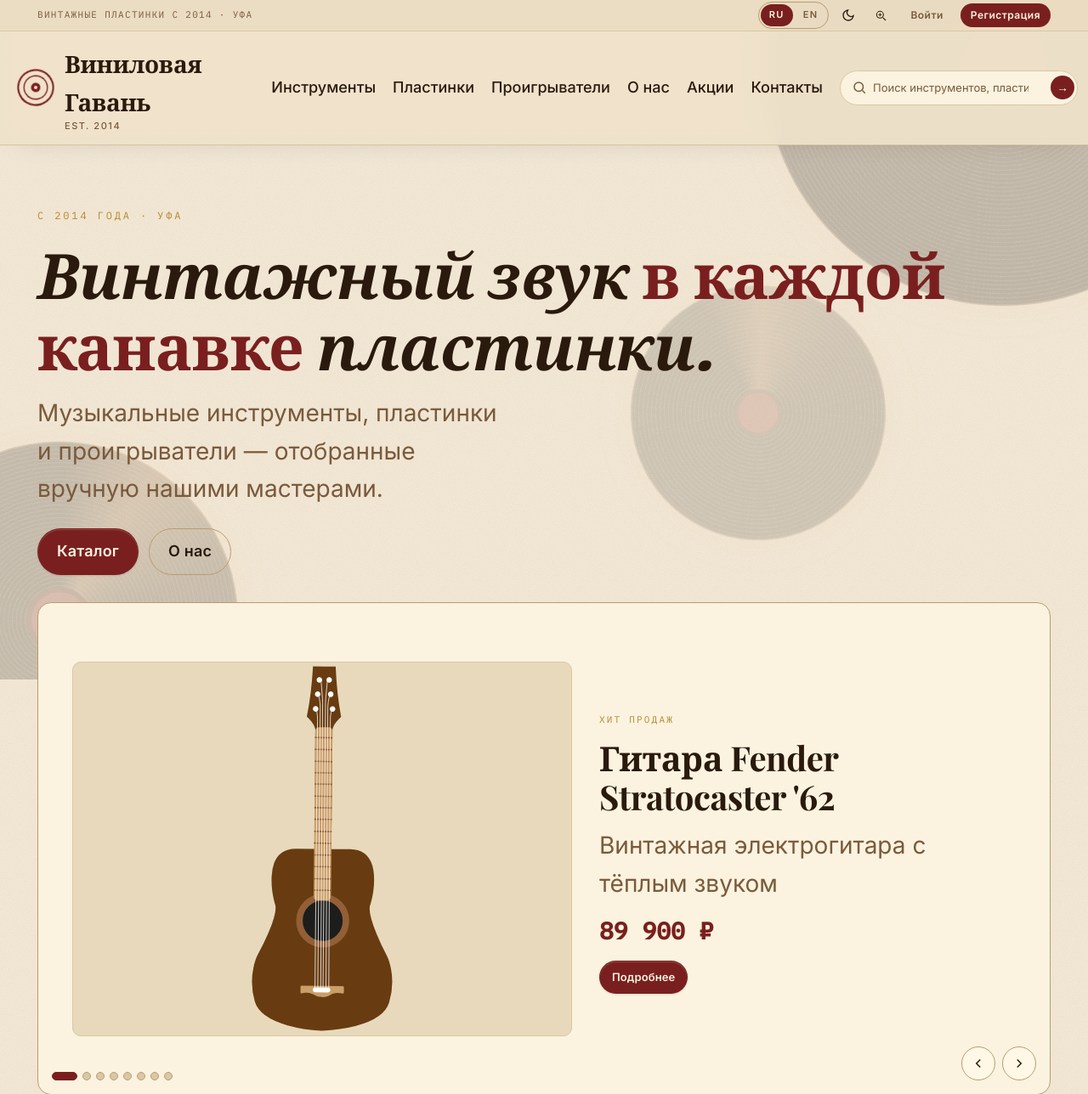
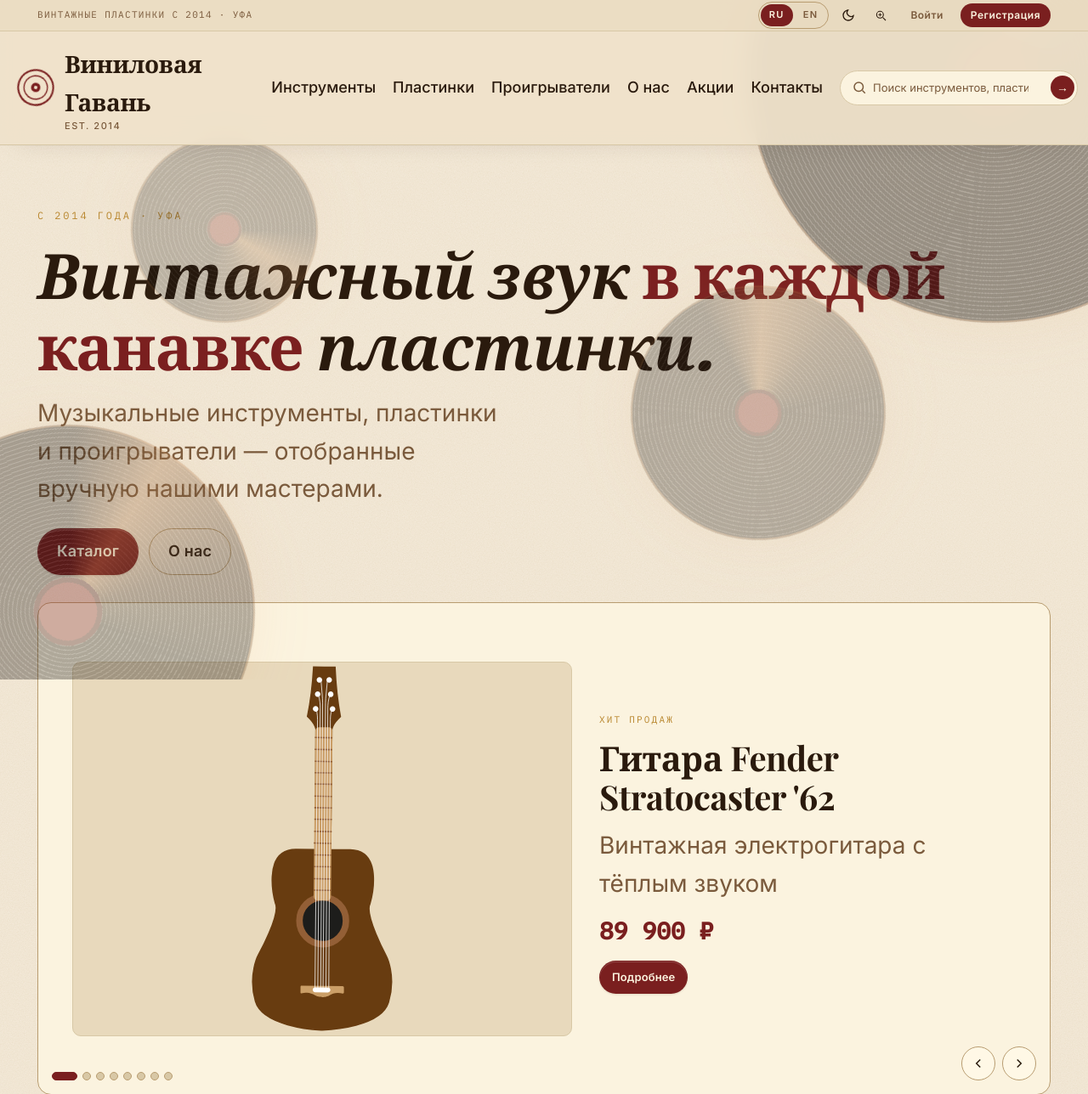
Before and after one commit to Damkaazh/vinyl_shop, a Flask app: page / in a window 1280 px wide. Shown: the top 1288 px of the page at 85% size. Run offline with Flask 3, Linux system fonts and the light colour scheme; some web fonts are replaced.

Commit message:
feat: improve vinyl bg discs visibility, add 4th disc

```diff
--- a/app/static/css/style.css
+++ b/app/static/css/style.css
@@ -851,50 +851,47 @@ table.data tbody tr:hover { background: var(--color-surface-2); }
 
 /* === Декоративные вращающиеся пластинки на фоне === */
 .vinyl-bg {
-  position: fixed; inset: 0; z-index: -1; pointer-events: none; overflow: hidden;
+  position: fixed; inset: 0; z-index: 0; pointer-events: none; overflow: hidden;
 }
 .vinyl-bg__disc {
-  position: absolute; border-radius: 50%; opacity: 0.22;
-  /* Многослойная пластинка: лейбл · блик-сектор · бороздки · база */
+  position: absolute; border-radius: 50%; opacity: 0.38;
   background:
-    /* центральный лейбл */
     radial-gradient(circle at 50% 50%,
       var(--color-primary) 0 11%,
       var(--color-primary-active) 11% 13%,
       transparent 13% 14.5%),
-    /* дырка в центре */
     radial-gradient(circle at 50% 50%, var(--color-bg) 0 1.5%, transparent 1.6%),
-    /* блик-сектор (свет на виниле) */
     conic-gradient(from 200deg at 50% 50%,
       transparent 0deg,
-      rgba(231, 159, 95, 0.45) 30deg,
-      rgba(231, 159, 95, 0.10) 70deg,
+      rgba(231, 159, 95, 0.65) 30deg,
+      rgba(231, 159, 95, 0.20) 70deg,
       transparent 110deg,
       transparent 360deg),
-    /* бороздки */
     repeating-radial-gradient(circle at 50% 50%,
-      rgba(255, 255, 255, 0.18) 0 1px,
+      rgba(255, 255, 255, 0.28) 0 1px,
       transparent 1px 5px),
-    /* база — пластик */
     radial-gradient(circle at 50% 50%, #1a1410 0%, #0d0907 100%);
   box-shadow:
-    0 0 0 2px rgba(231, 159, 95, 0.35) inset,
-    0 0 40px rgba(231, 159, 95, 0.18);
+    0 0 0 2px rgba(231, 159, 95, 0.55) inset,
+    0 0 60px rgba(231, 159, 95, 0.28);
   animation: vinyl-spin 14s linear infinite;
   will-change: transform;
 }
-.vinyl-bg__disc--1 { width: 560px; height: 560px; top: -200px; right: -180px; animation-duration: 16s; }
-.vinyl-bg__disc--2 { width: 420px; height: 420px; bottom: -140px; left: -140px; animation-duration: 12s; animation-direction: reverse; opacity: 0.20; }
-.vinyl-bg__disc--3 { width: 300px; height: 300px; top: 42%; left: 58%; animation-duration: 18s; opacity: 0.16; }
-[data-theme='dark'] .vinyl-bg__disc { opacity: 0.28; }
-[data-theme='dark'] .vinyl-bg__disc--2 { opacity: 0.24; }
-[data-theme='dark'] .vinyl-bg__disc--3 { opacity: 0.18; }
+.vinyl-bg__disc--1 { width: 580px; height: 580px; top: -200px; right: -180px; animation-duration: 16s; opacity: 0.40; }
+.vinyl-bg__disc--2 { width: 440px; height: 440px; bottom: -140px; left: -140px; animation-duration: 12s; animation-direction: reverse; opacity: 0.34; }
+.vinyl-bg__disc--3 { width: 300px; height: 300px; top: 42%; left: 58%; animation-duration: 18s; opacity: 0.28; }
+.vinyl-bg__disc--4 { width: 220px; height: 220px; top: 20%; left: 12%; animation-duration: 22s; animation-direction: reverse; opacity: 0.24; }
+[data-theme='dark'] .vinyl-bg__disc { opacity: 0.44; }
+[data-theme='dark'] .vinyl-bg__disc--2 { opacity: 0.38; }
+[data-theme='dark'] .vinyl-bg__disc--3 { opacity: 0.32; }
+[data-theme='dark'] .vinyl-bg__disc--4 { opacity: 0.28; }
 @keyframes vinyl-spin { from { transform: rotate(0deg); } to { transform: rotate(360deg); } }
 @media (prefers-reduced-motion: reduce) {
   .vinyl-bg__disc { animation: none; }
 }
 @media (max-width: 720px) {
   .vinyl-bg__disc--3 { display: none; }
+  .vinyl-bg__disc--4 { display: none; }
   .vinyl-bg__disc--1 { width: 340px; height: 340px; top: -110px; right: -110px; }
   .vinyl-bg__disc--2 { width: 260px; height: 260px; bottom: -90px; left: -90px; }
 }
```
